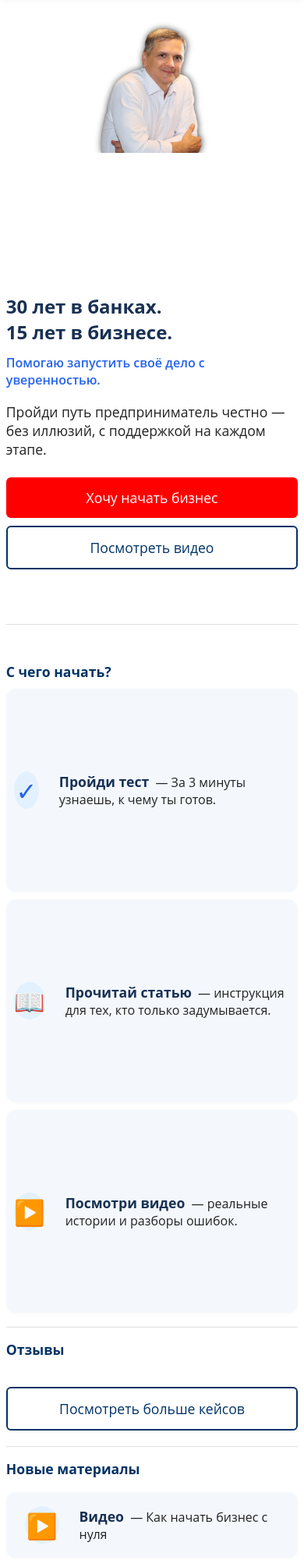
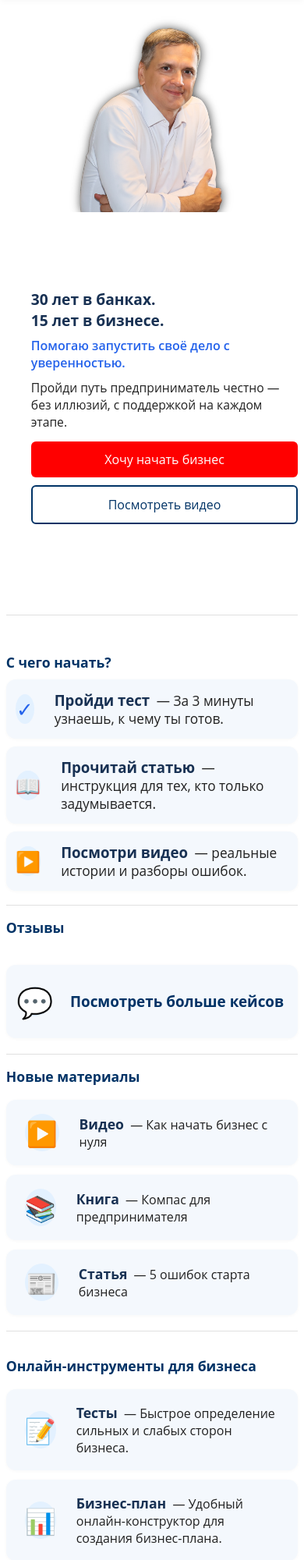
Before and after one commit to AlexeyBoroda/Car, a Django app: page / in a window 390 px wide. Shown: the part 56-2056 px from the top of the page at 78% size. Run offline with Django 5.2, Linux system fonts and the light colour scheme; data that the repository does not hold is empty.

Commit message:
Изменения главной страницы

```diff
--- a/borodulin.expert/core/templates/core/index.html
+++ b/borodulin.expert/core/templates/core/index.html
@@ -69,33 +69,62 @@
         <style>
             .main-reviews-proto {
                 display: flex;
+                flex-direction: row;
                 gap: 32px;
                 flex-wrap: wrap;
+                margin-top: 10px;
+                align-items: stretch;
                 justify-content: center;
-                margin-top: 10px;
+                width: 100%;
             }
             .main-review-proto {
                 background: #fff;
                 border-radius: 12px;
                 box-shadow: 0 1px 8px rgba(0,0,0,0.06);
                 padding: 18px 18px 12px 18px;
-                flex: 1 1 220px;
+                width: 100%;
+                max-width: 340px;
                 min-width: 220px;
-                max-width: 260px;
                 text-align: center;
                 display: flex;
                 flex-direction: column;
                 align-items: center;
-                margin-bottom: 18px;
+                margin-bottom: 0;
+                flex: 1 1 0;
+                transition: box-shadow 0.2s;
             }
             .main-review-proto-img {
-                width: 120px;
-                height: 120px;
+                width: 90%;
+                height: auto;
+                max-width: 220px;
+                min-width: 80px;
+                aspect-ratio: 1/1;
                 object-fit: contain;
                 background: #fff;
                 border: 1.5px solid #e0e0e0;
                 margin-bottom: 12px;
                 display: block;
+            }
+            @media (max-width: 900px) {
+                .main-reviews-proto {
+                    flex-wrap: nowrap;
+                    overflow-x: auto;
+                    gap: 0;
+                    scroll-snap-type: x mandatory;
+                }
+                .main-review-proto {
+                    min-width: 100vw;
+                    max-width: 100vw;
+                    flex: 0 0 100vw;
+                    margin-right: 0;
+                    scroll-snap-align: start;
+                }
+            }
+            @media (max-width: 600px) {
+                .main-review-proto-img {
+                    width: 100%;
+                    max-width: 320px;
+                }
             }
         </style>
         <div class="main-reviews-proto">
@@ -109,8 +138,11 @@
             </div>
             {% endfor %}
         </div>
-        <div style="text-align:left; margin-top:18px;">
-            <a href="/reviews/" class="btn-blue">Посмотреть больше кейсов</a>
+        <div style="margin-top:18px;">
+            <a href="/reviews/" class="start-card" style="display:flex; align-items:center; justify-content:center; gap:18px; background:#f4f8fd; border-radius:12px; padding:28px 0; width:100%; min-width:0; text-decoration:none; transition:box-shadow 0.2s, background 0.2s; box-shadow:0 1px 4px rgba(0,0,0,0.03); font-weight:700; font-size:1.18em; margin:0 auto;">
+                <div class="start-card-icon" style="background:#e3f1ff; color:#2563eb; font-size:2em;">&#128172;</div>
+                <span>Посмотреть больше кейсов</span>
+            </a>
         </div>
     </section>
     <section class="section new-materials" style="margin-top:16px;">
@@ -184,8 +216,12 @@
     text-align: center;
 }
 .hero-proto-img img {
-    width: 260px;
+    width: 380px;
+    max-width: 100%;
+    aspect-ratio: 1/1;
     border-radius: 12px;
+    display: block;
+    margin: 0 auto;
 }
 .hero-proto-content {
     flex: 2 1 400px;
@@ -301,21 +337,105 @@
     margin-bottom: 0;
 }
 @media (max-width: 900px) {
-    .hero-proto { flex-direction: column; padding: 24px 0; }
-    .hero-proto-content { padding-left: 0; }
-    .hero-proto-img img { width: 180px; }
-    .hero-proto-title { font-size: 1.5em; }
-    .hero-proto-subtitle { font-size: 1em; }
-    .hero-proto-btns { flex-direction: column; gap: 10px; }
-    .btn-red, .btn-blue { width: 100%; margin-right: 0; }
-    .start-cards { flex-direction: column; gap: 12px; }
+    .hero-proto {
+        flex-direction: column;
+        padding: 18px 0;
+        align-items: center;
+    }
+    .hero-proto-img img {
+        width: 65vw;
+        max-width: 320px;
+        aspect-ratio: 1/1;
+        margin: 0 auto 12px auto;
+    }
+    .hero-proto-title {
+        font-size: 1.2em;
+        margin-bottom: 8px;
+    }
+    .hero-proto-subtitle {
+        font-size: 1em;
+        margin-bottom: 10px;
+    }
+    .hero-proto-desc {
+        font-size: 0.98em;
+        margin-bottom: 14px;
+    }
+    .hero-proto-btns {
+        flex-direction: column;
+        gap: 10px;
+        width: 100%;
+        align-items: stretch;
+    }
+    .btn-red, .btn-blue {
+        width: 100%;
+        font-size: 1em;
+        padding: 12px 0;
+    }
+    .start-cards {
+        display: grid;
+        grid-template-columns: 1fr;
+        gap: 12px;
+    }
+    .start-card {
+        display: flex;
+        align-items: center;
+        gap: 18px;
+        background: #f4f8fd;
+        border-radius: 12px;
+        padding: 18px 24px;
+        min-width: 0;
+        text-decoration: none;
+        transition: box-shadow 0.2s, background 0.2s;
+        box-shadow: 0 1px 4px rgba(0,0,0,0.03);
+        width: 100%;
+        font-size: 1.1em;
+        max-width: 100%;
+    }
+    .start-card-icon {
+        font-size: 2em;
+        width: 48px;
+        height: 48px;
+        margin-right: 8px;
+        display: flex;
+        align-items: center;
+        justify-content: center;
+        border-radius: 50%;
+    }
+    .start-card-title {
+        font-size: 1.1em;
+        font-weight: 700;
+        color: #183153;
+    }
+    .start-card-desc {
+        font-size: 1em;
+        color: #222;
+        margin-left: 4px;
+    }
     .reviews-proto { flex-direction: column; gap: 12px; }
 }
 @media (max-width: 600px) {
     .container { padding: 0 2vw; }
     .section { margin: 32px 0 0 0; padding: 0 0 20px 0; }
     .section-title { font-size: 1.1em; }
-    .start-card { padding: 14px 10px; }
+    .start-cards {
+        gap: 8px;
+    }
+    .start-card {
+        padding: 14px 12px;
+        font-size: 1.08em;
+    }
+    .start-card-icon {
+        font-size: 1.5em;
+        width: 38px;
+        height: 38px;
+        margin-right: 8px;
+    }
+    .start-card-title {
+        font-size: 1.08em;
+    }
+    .start-card-desc {
+        font-size: 1em;
+    }
     .review-proto-img { width: 56px; height: 56px; }
 }
 .section-hr {
```
Also changed, not shown: borodulin.expert/Команды.txt (added, +9 -0 lines).
